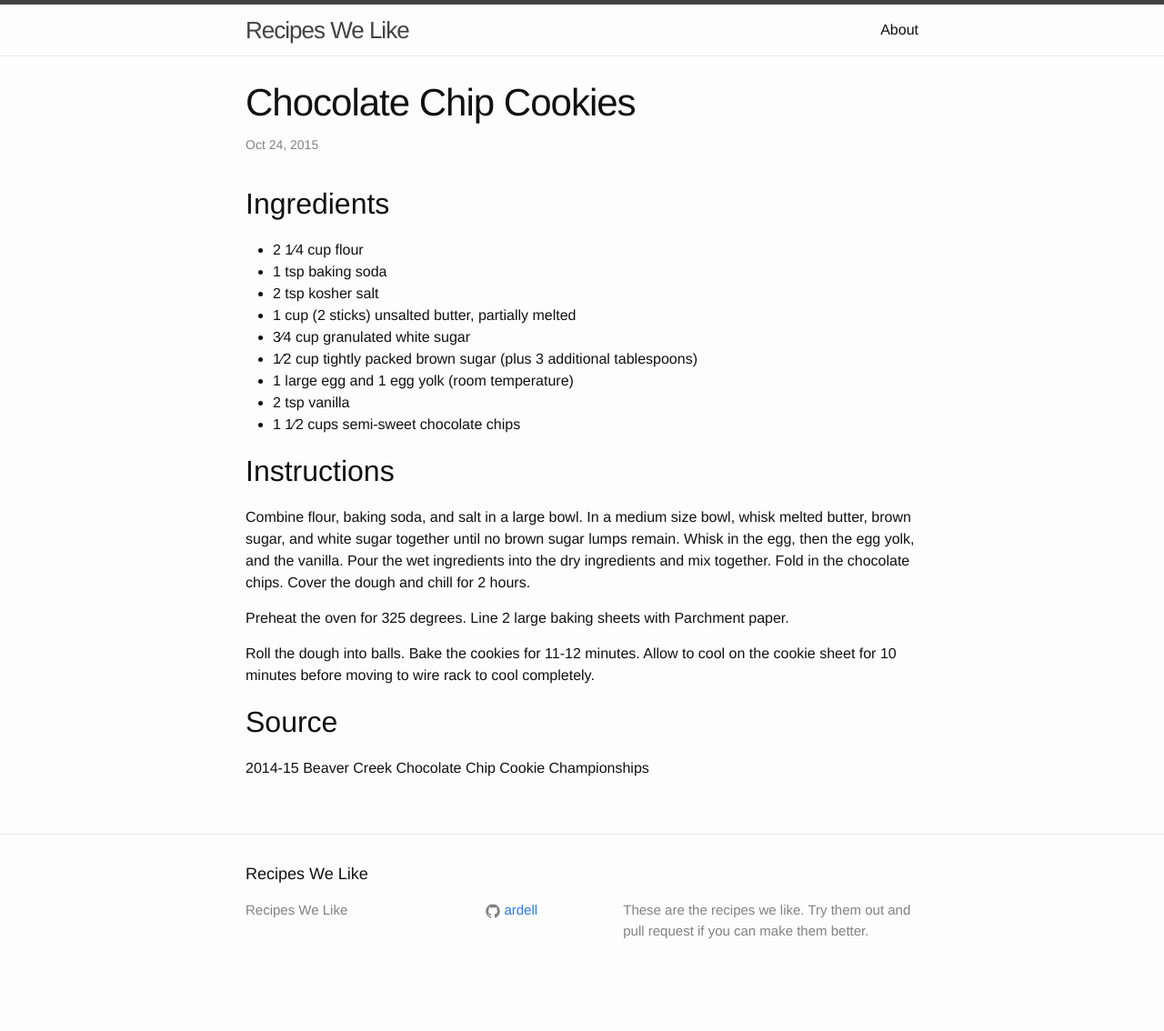
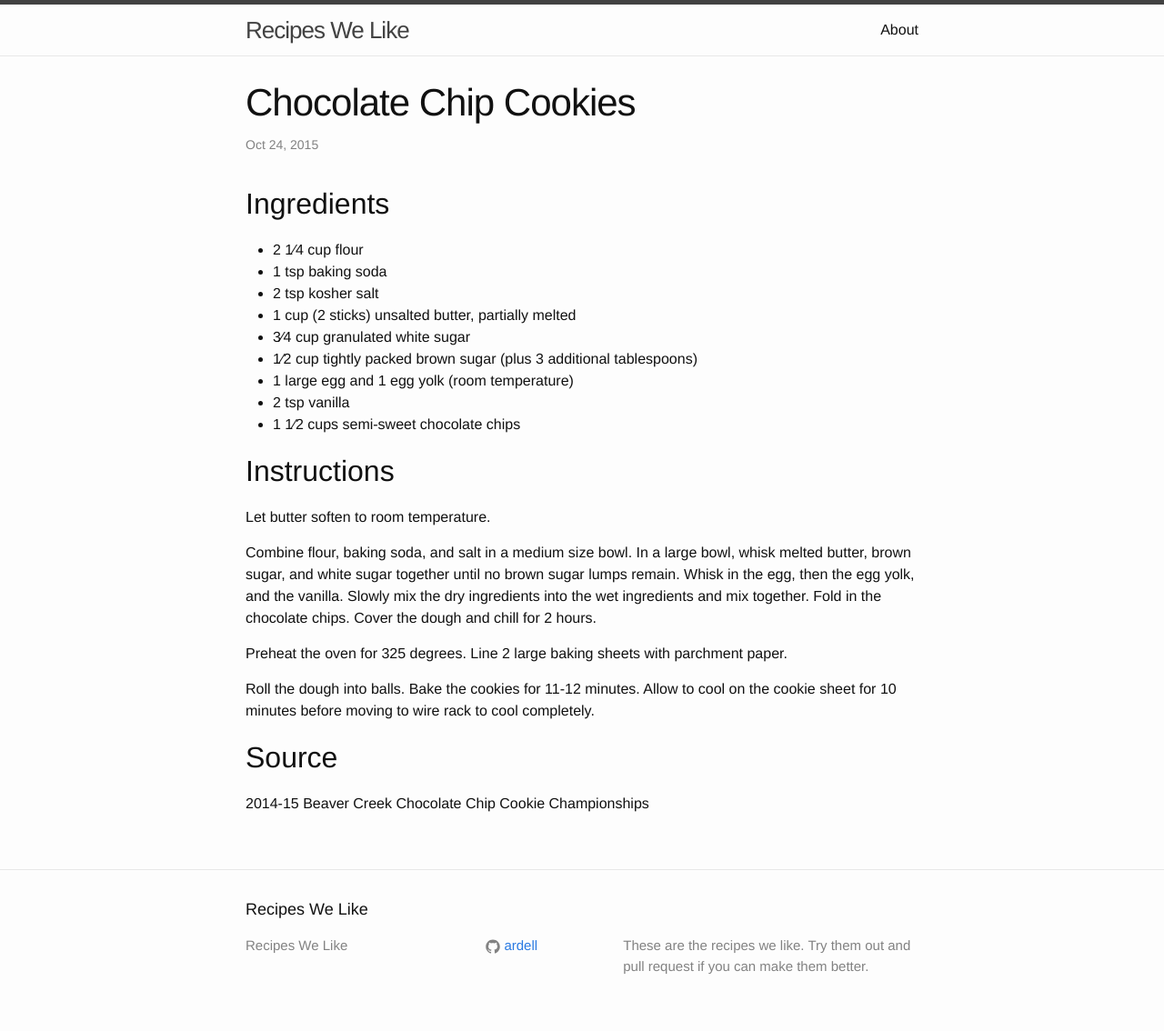
Before and after one commit to ardell/recipes, a Jekyll site: the page built from _posts/2015-10-24-chocolate-chip-cookies.markdown, in a window 1280 px wide. Shown: the whole page at 91% size. Built offline with Jekyll 4.4.1, drawn with Linux system fonts in a browser that asks for light colours; before the commit the page ends 1095 px from its top, so only the background shows below that.

Commit message:
Update chocolate chip cookie recipe with our changes.

```diff
--- a/_posts/2015-10-24-chocolate-chip-cookies.markdown
+++ b/_posts/2015-10-24-chocolate-chip-cookies.markdown
@@ -20,13 +20,15 @@ Ingredients
 Instructions
 ------------
 
-Combine flour, baking soda, and salt in a large bowl. In a medium size bowl,
+Let butter soften to room temperature.
+
+Combine flour, baking soda, and salt in a medium size bowl. In a large bowl,
 whisk melted butter, brown sugar, and white sugar together until no brown sugar
-lumps remain. Whisk in the egg, then the egg yolk, and the vanilla. Pour the
-wet ingredients into the dry ingredients and mix together. Fold in the
+lumps remain. Whisk in the egg, then the egg yolk, and the vanilla. Slowly mix
+the dry ingredients into the wet ingredients and mix together. Fold in the
 chocolate chips. Cover the dough and chill for 2 hours.
 
-Preheat the oven for 325 degrees. Line 2 large baking sheets with Parchment
+Preheat the oven for 325 degrees. Line 2 large baking sheets with parchment
 paper.
 
 Roll the dough into balls. Bake the cookies for 11-12 minutes. Allow to cool on
```
